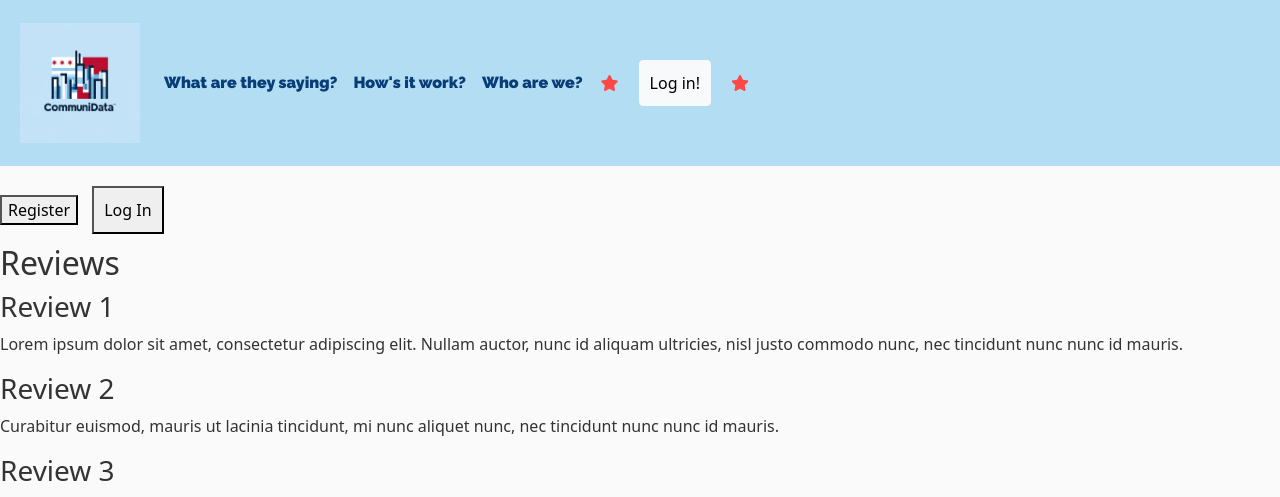
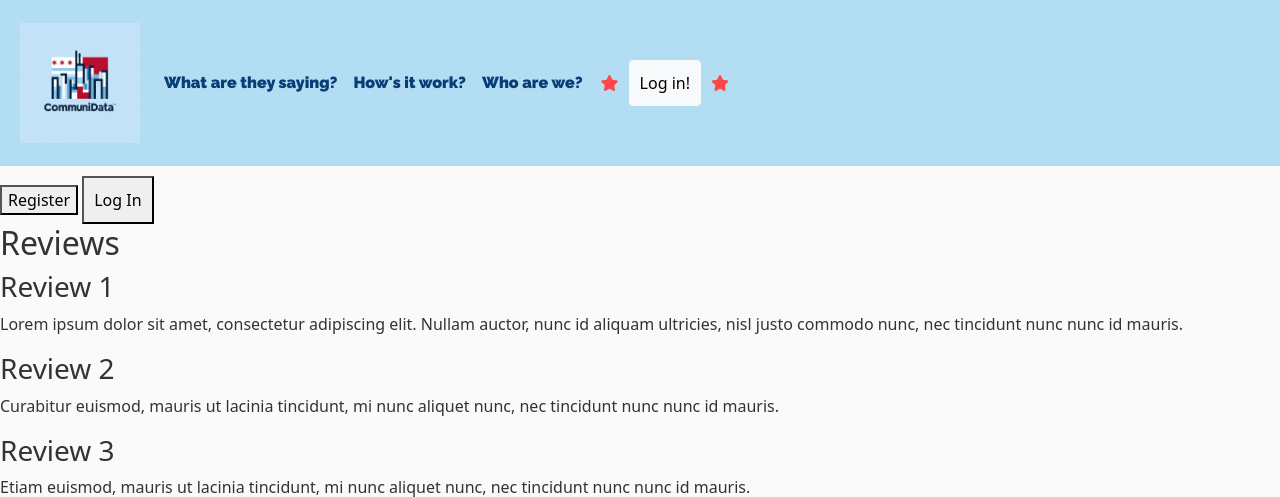
Before and after one commit to wesordonez/CommuniData, a Django app: page / in a window 1280 px wide. Shown: the top 497 px of the page. Run offline with Django 4.2, Linux system fonts and the light colour scheme; some libraries are stand-ins or nearby versions.

Commit message:
minor changes

```diff
--- a/data_visualizer/home/static/home/main.css
+++ b/data_visualizer/home/static/home/main.css
@@ -112,5 +112,4 @@ img {
 
 .login-button {
   padding: 10px;
-  margin: 10px;
 }
--- a/data_visualizer/home/templates/home/home.html
+++ b/data_visualizer/home/templates/home/home.html
@@ -30,7 +30,7 @@
                     <span class="navbar-toggler-icon"></span>
                 </button>
                 <div class="collapse navbar-collapse" id="navbarToggle">
-                    <div class="navbar-nav mr-auto">
+                    <div class="navbar-nav mr-auto align-items-center">
                         <a class="nav-item nav-link header-link" href="{% url 'home' %}#section1">
                             <i class="fa-solid fa-star star-indicator"></i>
                             What are they saying?
@@ -48,7 +48,7 @@
                         </a>
                     </div>
                     <!-- Navbar Right Side -->
-                    <div class="navbar-nav mr-auto align-items-center">
+                    <div class="navbar-nav mr-10 align-items-center">
                         <i class="fa-solid fa-star login-star-indicator"></i>
                         <button type="button" class="btn btn-light login-button">Log in!</button>
                         <i class="fa-solid fa-star login-star-indicator"></i>
```
